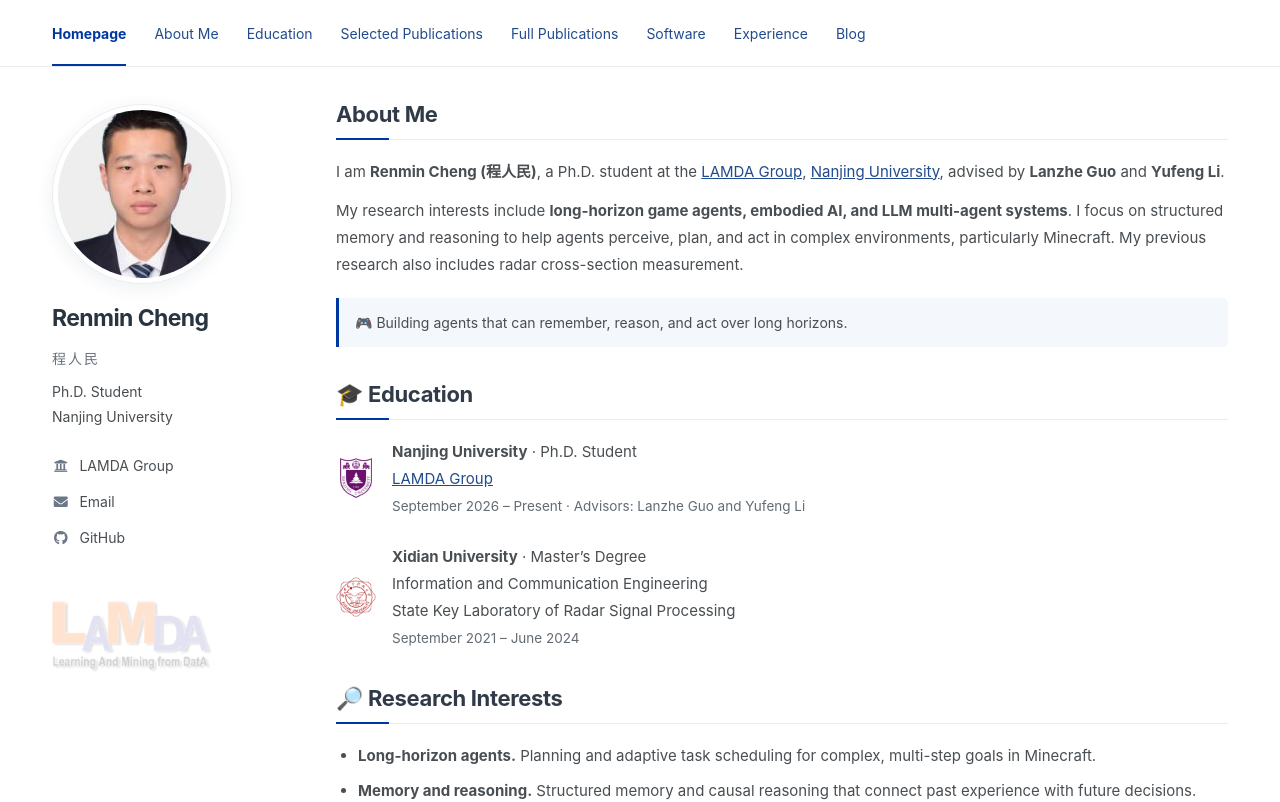
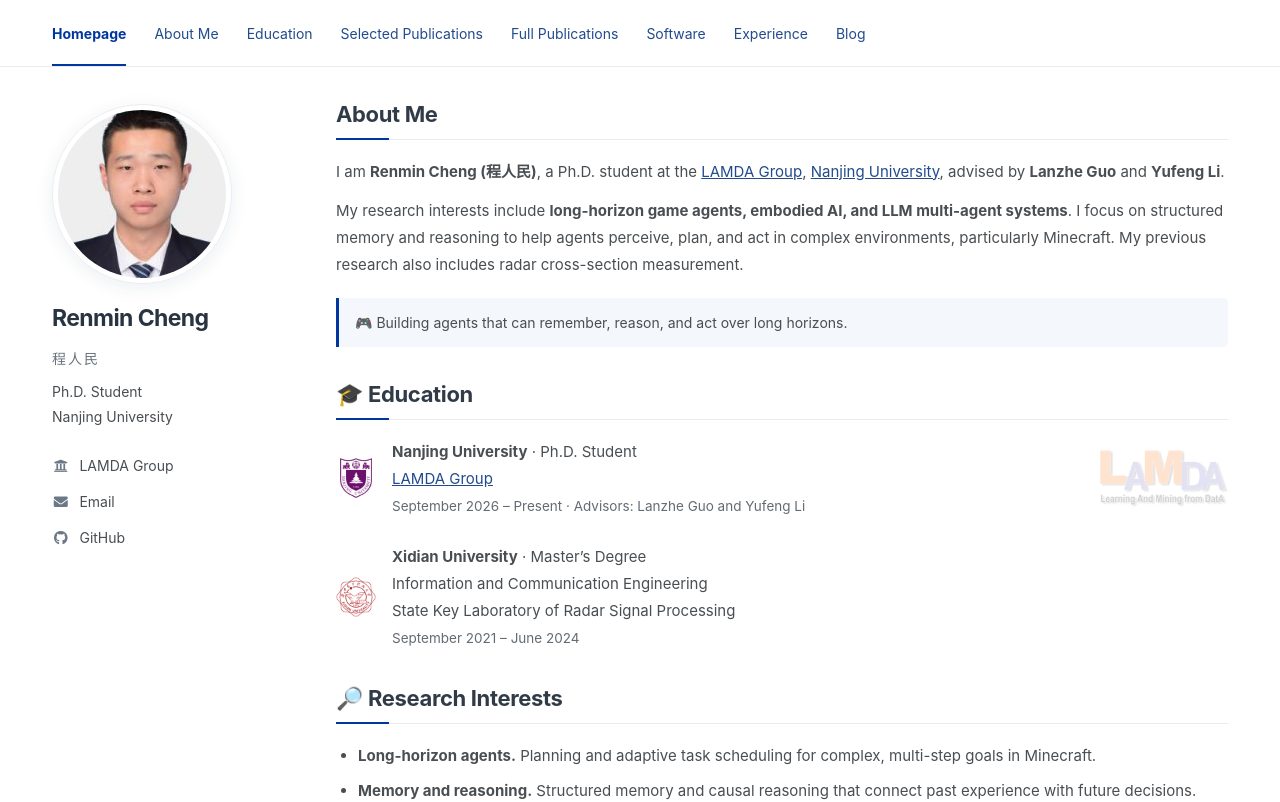
Before and after one commit to labixiaoQ/labixiaoQ.github.io, a Next.js app: page / in a window 1280 px wide. Shown: the top 802 px of the page. Built offline with nearby package versions, Linux system fonts and the light colour scheme.

Commit message:
Place LAMDA watermark alongside doctoral education

```diff
--- a/app/components/site-shell.tsx
+++ b/app/components/site-shell.tsx
@@ -23,9 +23,6 @@ export function SiteShell({ children }: { children: React.ReactNode }) {
               </ul>
             </div>
           </div>
-          <div className="lamda-watermark" aria-hidden="true">
-            <img src="./LAMDA.png" alt="" width="206" height="87" />
-          </div>
         </aside>
         <main id="content" className="page" tabIndex={-1}>
           <div className="page__inner-wrap">
--- a/app/globals.css
+++ b/app/globals.css
@@ -107,7 +107,8 @@ body #main { max-width: 1240px; margin: 32px auto 0; padding: 0 32px; display: g
 #main .experience-list article { padding: 4px 0 16px; border-bottom: 1px dashed #ececec; }
 #main .experience-list h3 { font-size: 17px; line-height: 1.5; margin: 12px 0 8px; }
 
-#main .lamda-watermark { width: 160px; margin-top: 42px; opacity: .18; pointer-events: none; user-select: none; }
+#main .education-details { flex: 1; min-width: 0; }
+#main .lamda-watermark { flex: 0 0 128px; width: 128px; margin-left: auto; opacity: .18; pointer-events: none; user-select: none; }
 #main .lamda-watermark img { display: block; width: 100%; height: auto; }
 @media (max-width: 925px) {
   #main .lamda-watermark { display: none; }
--- a/app/page.tsx
+++ b/app/page.tsx
@@ -10,9 +10,12 @@ export default function Home() {
         <p className="collab-note">🎮 Building agents that can remember, reason, and act over long horizons.</p>
       </section>
       <h2 id="educations" className="section-title">🎓 Education</h2>
-      <div className="edu-entry">
+      <div className="edu-entry edu-entry--doctoral">
         <a className="edu-logo-link" href="https://www.nju.edu.cn/"><img src="./images/nanjing-emblem.jpg" className="edu-logo" alt="Nanjing University emblem" width="40" height="40" /></a>
-        <div><strong>Nanjing University</strong> · Ph.D. Student<br /><a href="https://www.lamda.nju.edu.cn/">LAMDA Group</a><br /><span className="project-date"><time dateTime="2026-09">September 2026</time> – Present · Advisors: Lanzhe Guo and Yufeng Li</span></div>
+        <div className="education-details"><strong>Nanjing University</strong> · Ph.D. Student<br /><a href="https://www.lamda.nju.edu.cn/">LAMDA Group</a><br /><span className="project-date"><time dateTime="2026-09">September 2026</time> – Present · Advisors: Lanzhe Guo and Yufeng Li</span></div>
+        <div className="lamda-watermark" aria-hidden="true">
+          <img src="./LAMDA.png" alt="" width="206" height="87" />
+        </div>
       </div>
       <div className="edu-entry">
         <a className="edu-logo-link" href="https://www.xidian.edu.cn/"><img src="./images/xidian-emblem.jpg" className="edu-logo" alt="Xidian University emblem" width="40" height="40" /></a>
```
